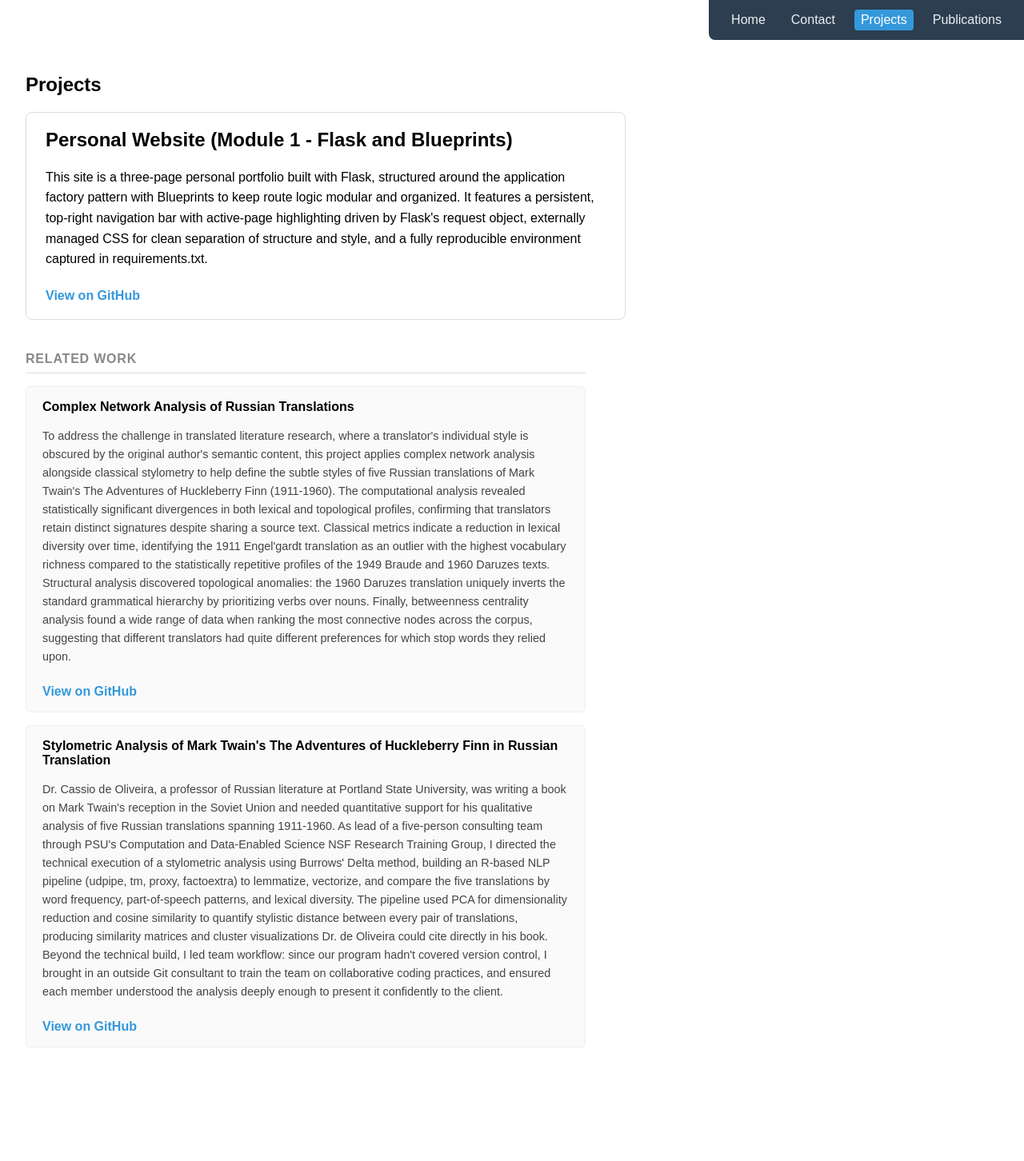
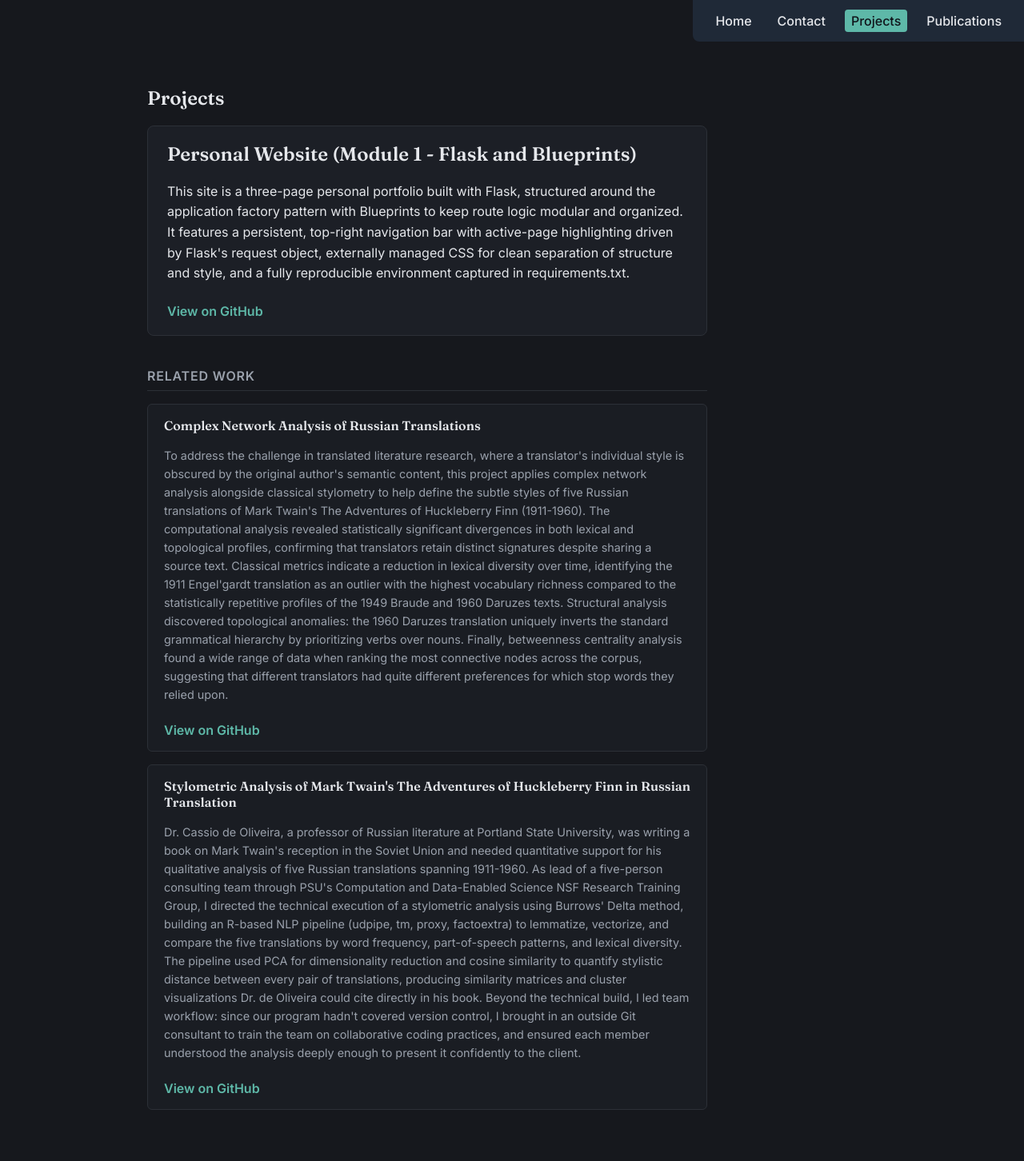
Before and after one commit to Vix-T/jhu_software_concepts, a Flask app: page /projects in a window 1280 px wide. Shown: the whole page at 80% size. Before the commit the page ends 1310 px from the top, so only its background shows below. Run offline with Flask 3, Linux system fonts and the light colour scheme.

Commit message:
Add color palette, typography, and visited-page nav styling
Co-Authored-By: Claude Sonnet 5 <noreply@anthropic.com>
Claude-Session: https://claude.ai/code/session_01JzYCyrJ2iyctsMKXF1tzhL

```diff
--- /dev/null
+++ b/module_1/app/static/css/base.css
@@ -0,0 +1,52 @@
+:root {
+    --color-bg: #16181d;
+    --color-nav: #1f2937;
+    --color-nav-hover: #2c3a4a;
+    --color-accent: #5eb8a8;
+    --color-accent-muted: #3f6f68;
+    --color-text: #e5e7eb;
+    --color-text-muted: #9aa1ac;
+    --color-border: #2c3037;
+    --color-card-bg: #1c1f26;
+    --color-card-bg-secondary: #1a1d23;
+
+    --font-heading: "Fraunces", serif;
+    --font-body: "Inter", sans-serif;
+}
+
+* {
+    box-sizing: border-box;
+}
+
+html,
+body {
+    margin: 0;
+    padding: 0;
+}
+
+body {
+    background-color: var(--color-bg);
+    color: var(--color-text);
+    font-family: var(--font-body);
+}
+
+h1,
+h2,
+h3,
+h4,
+h5,
+h6 {
+    font-family: var(--font-heading);
+    font-weight: 600;
+    color: var(--color-text);
+}
+
+a {
+    color: var(--color-accent);
+}
+
+main {
+    padding: 5.5rem 1.5rem 3rem;
+    max-width: 960px;
+    margin: 0 auto;
+}
--- a/module_1/app/static/css/nav.css
+++ b/module_1/app/static/css/nav.css
@@ -5,29 +5,30 @@
     display: flex;
     gap: 1rem;
     padding: 0.75rem 1.25rem;
-    background-color: #2c3e50;
+    background-color: var(--color-nav);
     border-bottom-left-radius: 8px;
+    z-index: 10;
 }
 
 .nav-link {
-    color: #ecf0f1;
+    color: var(--color-text);
     text-decoration: none;
-    font-family: sans-serif;
+    font-family: var(--font-body);
     font-weight: 500;
     padding: 0.25rem 0.5rem;
     border-radius: 4px;
+    transition: background-color 0.15s ease, color 0.15s ease;
 }
 
 .nav-link:hover {
-    background-color: #34495e;
+    background-color: var(--color-nav-hover);
+}
+
+.nav-link.visited {
+    color: var(--color-accent-muted);
 }
 
 .nav-link.active {
-    background-color: #3498db;
-    color: #ffffff;
+    background-color: var(--color-accent);
+    color: #10141a;
 }
-
-main {
-    padding: 4rem 1.5rem 1.5rem;
-    font-family: sans-serif;
-}
--- a/module_1/app/static/css/pages.css
+++ b/module_1/app/static/css/pages.css
@@ -18,7 +18,8 @@
     margin-top: 0;
     font-size: 1.1rem;
     font-weight: 500;
-    color: #555555;
+    font-family: var(--font-body);
+    color: var(--color-text-muted);
 }
 
 .home-text p {
@@ -36,6 +37,7 @@
     max-width: 220px;
     border-radius: 8px;
     object-fit: cover;
+    border: 1px solid var(--color-border);
 }
 
 /* Contact page */
@@ -49,13 +51,15 @@
     display: inline-block;
     width: 6rem;
     font-weight: 600;
+    color: var(--color-text-muted);
 }
 
 /* Projects page */
 .project-card {
     max-width: 700px;
     padding: 1.25rem 1.5rem;
-    border: 1px solid #dddddd;
+    background-color: var(--color-card-bg);
+    border: 1px solid var(--color-border);
     border-radius: 8px;
 }
 
@@ -70,7 +74,7 @@
 .project-link {
     display: inline-block;
     margin-top: 0.5rem;
-    color: #3498db;
+    color: var(--color-accent);
     font-weight: 600;
     text-decoration: none;
 }
@@ -89,16 +93,18 @@
     font-size: 1rem;
     text-transform: uppercase;
     letter-spacing: 0.05em;
-    color: #888888;
-    border-bottom: 1px solid #dddddd;
+    font-family: var(--font-body);
+    font-weight: 600;
+    color: var(--color-text-muted);
+    border-bottom: 1px solid var(--color-border);
     padding-bottom: 0.5rem;
     margin-bottom: 1rem;
 }
 
 .project-card-secondary {
     padding: 1rem 1.25rem;
-    border: 1px solid #eeeeee;
-    background-color: #fafafa;
+    border: 1px solid var(--color-border);
+    background-color: var(--color-card-bg-secondary);
     border-radius: 6px;
     margin-bottom: 1rem;
 }
@@ -111,14 +117,15 @@
 .project-card-secondary p {
     line-height: 1.6;
     font-size: 0.9rem;
-    color: #444444;
+    color: var(--color-text-muted);
 }
 
 /* Publications page */
 .publication-card {
     max-width: 700px;
     padding: 1.25rem 1.5rem;
-    border: 1px solid #dddddd;
+    background-color: var(--color-card-bg);
+    border: 1px solid var(--color-border);
     border-radius: 8px;
 }
 
--- /dev/null
+++ b/module_1/app/static/js/nav.js
@@ -0,0 +1,31 @@
+(function () {
+    var STORAGE_KEY = "visitedNavPages";
+
+    var visited;
+    try {
+        visited = JSON.parse(window.localStorage.getItem(STORAGE_KEY)) || [];
+    } catch (err) {
+        visited = [];
+    }
+
+    var currentPath = window.location.pathname;
+    var links = document.querySelectorAll(".nav-link");
+
+    links.forEach(function (link) {
+        var linkPath = link.getAttribute("href");
+        var isActive = link.classList.contains("active");
+
+        if (!isActive && visited.indexOf(linkPath) !== -1) {
+            link.classList.add("visited");
+        }
+    });
+
+    if (visited.indexOf(currentPath) === -1) {
+        visited.push(currentPath);
+        try {
+            window.localStorage.setItem(STORAGE_KEY, JSON.stringify(visited));
+        } catch (err) {
+            /* localStorage unavailable; visited-page styling is skipped */
+        }
+    }
+})();
--- a/module_1/app/templates/base.html
+++ b/module_1/app/templates/base.html
@@ -3,8 +3,13 @@
 <head>
     <meta charset="UTF-8">
     <title>App</title>
+    <link rel="preconnect" href="https://fonts.googleapis.com">
+    <link rel="preconnect" href="https://fonts.gstatic.com" crossorigin>
+    <link href="https://fonts.googleapis.com/css2?family=Fraunces:opsz,wght@9..144,400;9..144,600;9..144,700&family=Inter:wght@400;500;600&display=swap" rel="stylesheet">
+    <link rel="stylesheet" href="{{ url_for('static', filename='css/base.css') }}">
     <link rel="stylesheet" href="{{ url_for('static', filename='css/nav.css') }}">
     <link rel="stylesheet" href="{{ url_for('static', filename='css/pages.css') }}">
+    <script src="{{ url_for('static', filename='js/nav.js') }}" defer></script>
 </head>
 <body>
     <nav class="navbar">
```
Also changed, not shown: module_1/README.txt.
